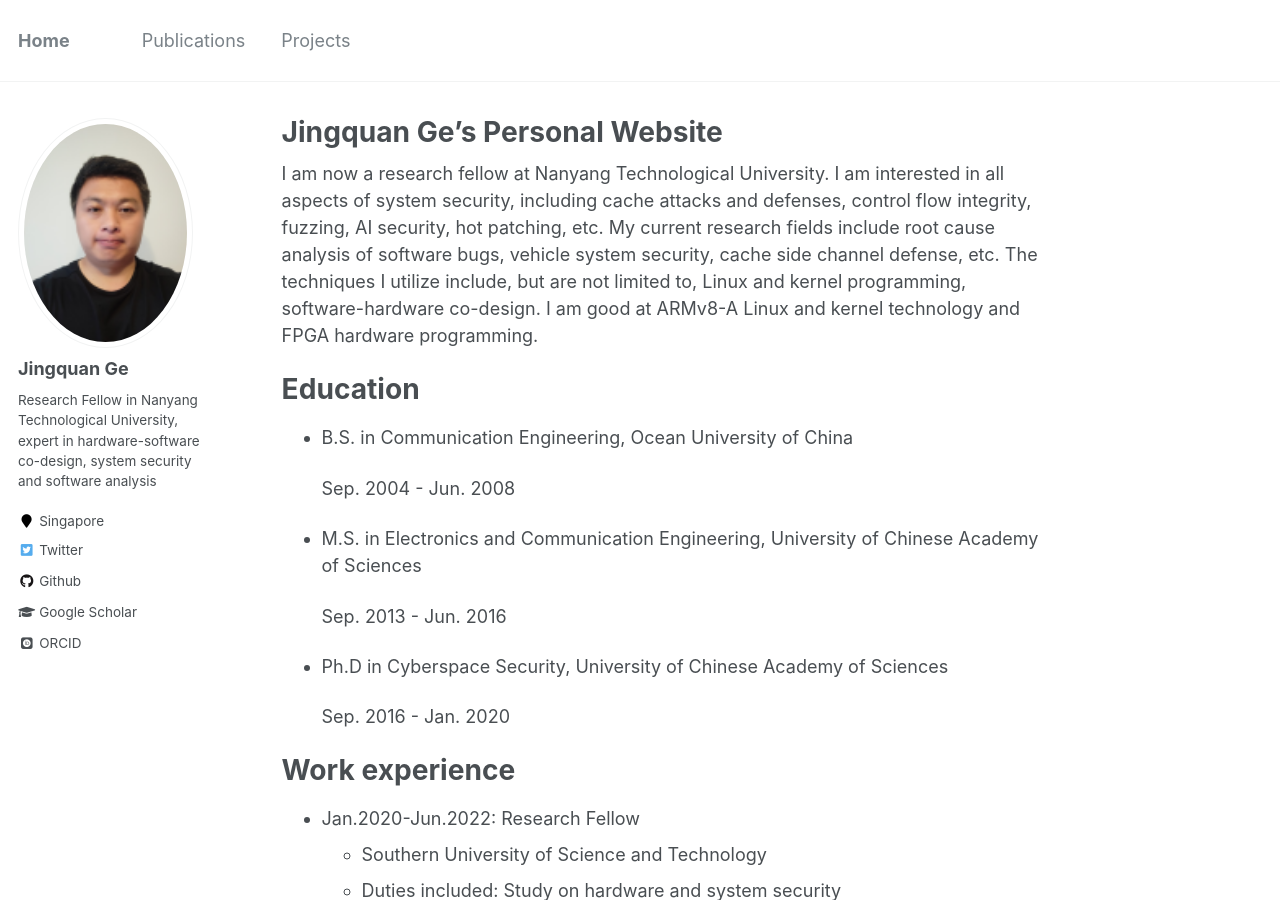
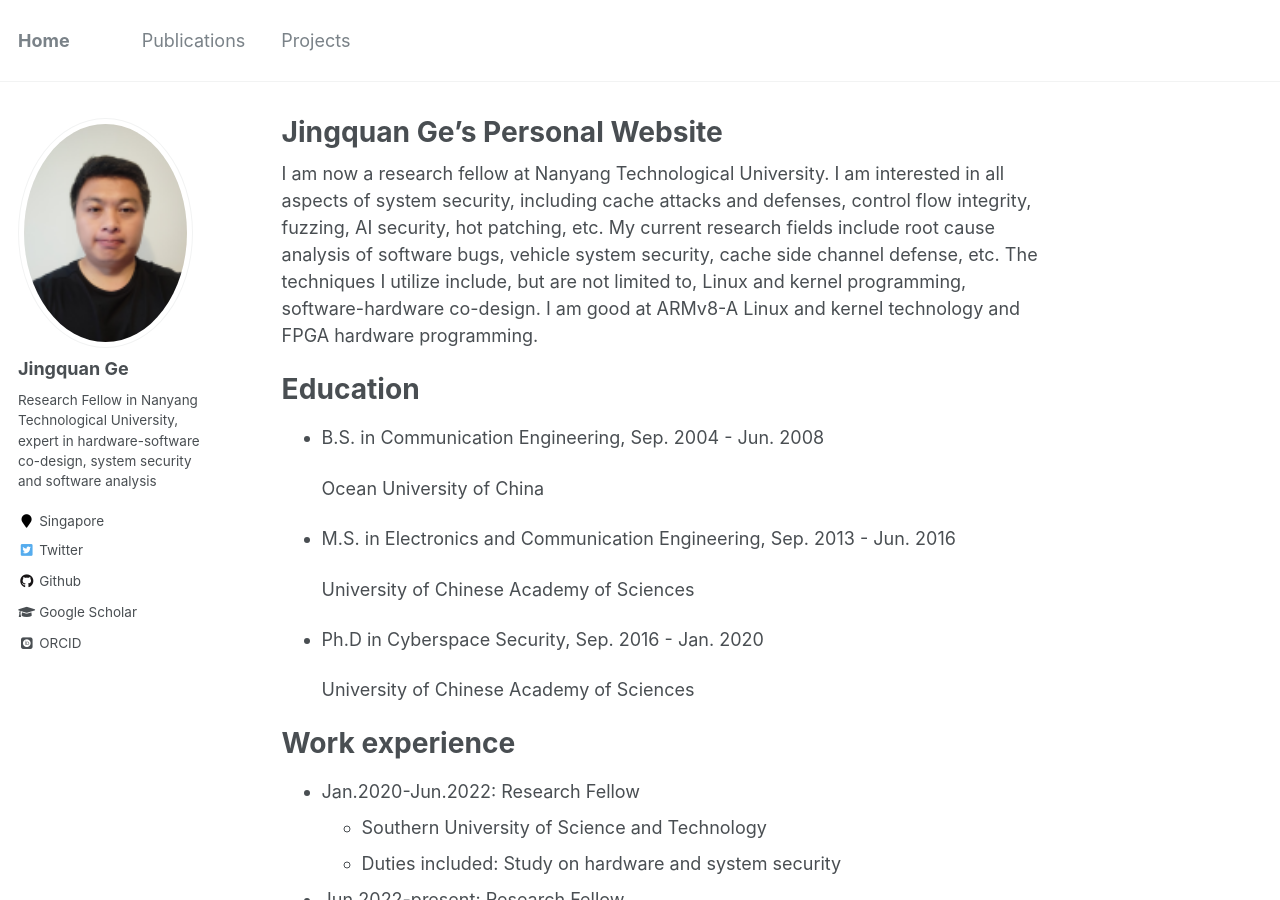
Before and after one commit to gejingquan/gejingquan.github.io, a Jekyll site: the page built from _pages/about.md, in a window 1280 px wide and 900 px high. Built offline with Jekyll 4.4.1, drawn with Linux system fonts in a browser that asks for light colours; some web fonts are replaced.

```diff
--- a/_pages/about.md
+++ b/_pages/about.md
@@ -13,17 +13,22 @@ I am now a research fellow at Nanyang Technological University. I am interested
 
 Education
 ======
-* B.S. in Communication Engineering, Ocean University of China
+* B.S. in Communication Engineering, Sep. 2004 - Jun. 2008
 
-    Sep. 2004 - Jun. 2008
+    Ocean University of China
 
-* M.S. in Electronics and Communication Engineering, University of Chinese Academy of Sciences
 
-    Sep. 2013 - Jun. 2016
 
-* Ph.D in Cyberspace Security, University of Chinese Academy of Sciences
+* M.S. in Electronics and Communication Engineering, Sep. 2013 - Jun. 2016
 
-    Sep. 2016 - Jan. 2020
+    University of Chinese Academy of Sciences
+
+
+* Ph.D in Cyberspace Security, Sep. 2016 - Jan. 2020
+
+    University of Chinese Academy of Sciences
+
+
 
 Work experience
 ======
```
